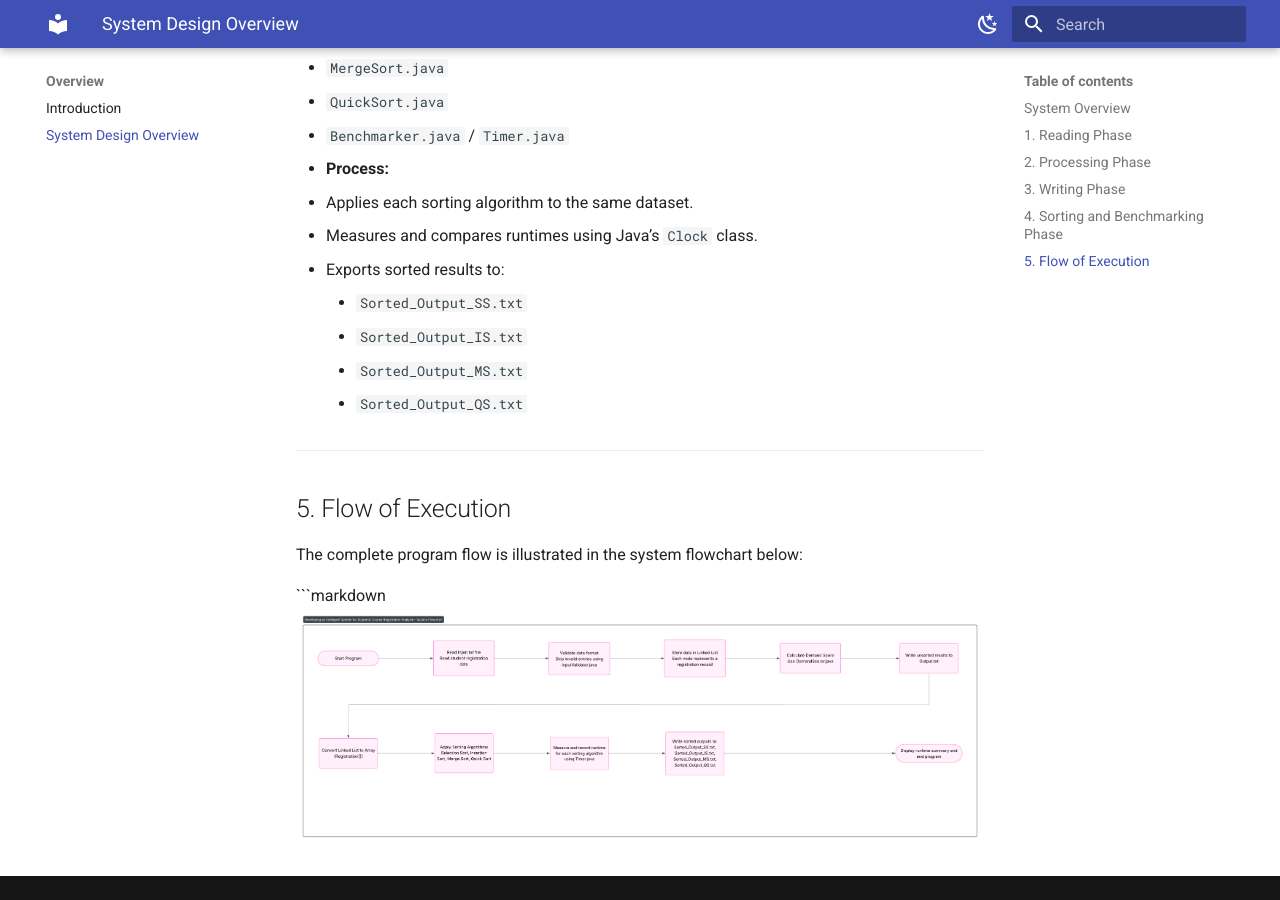
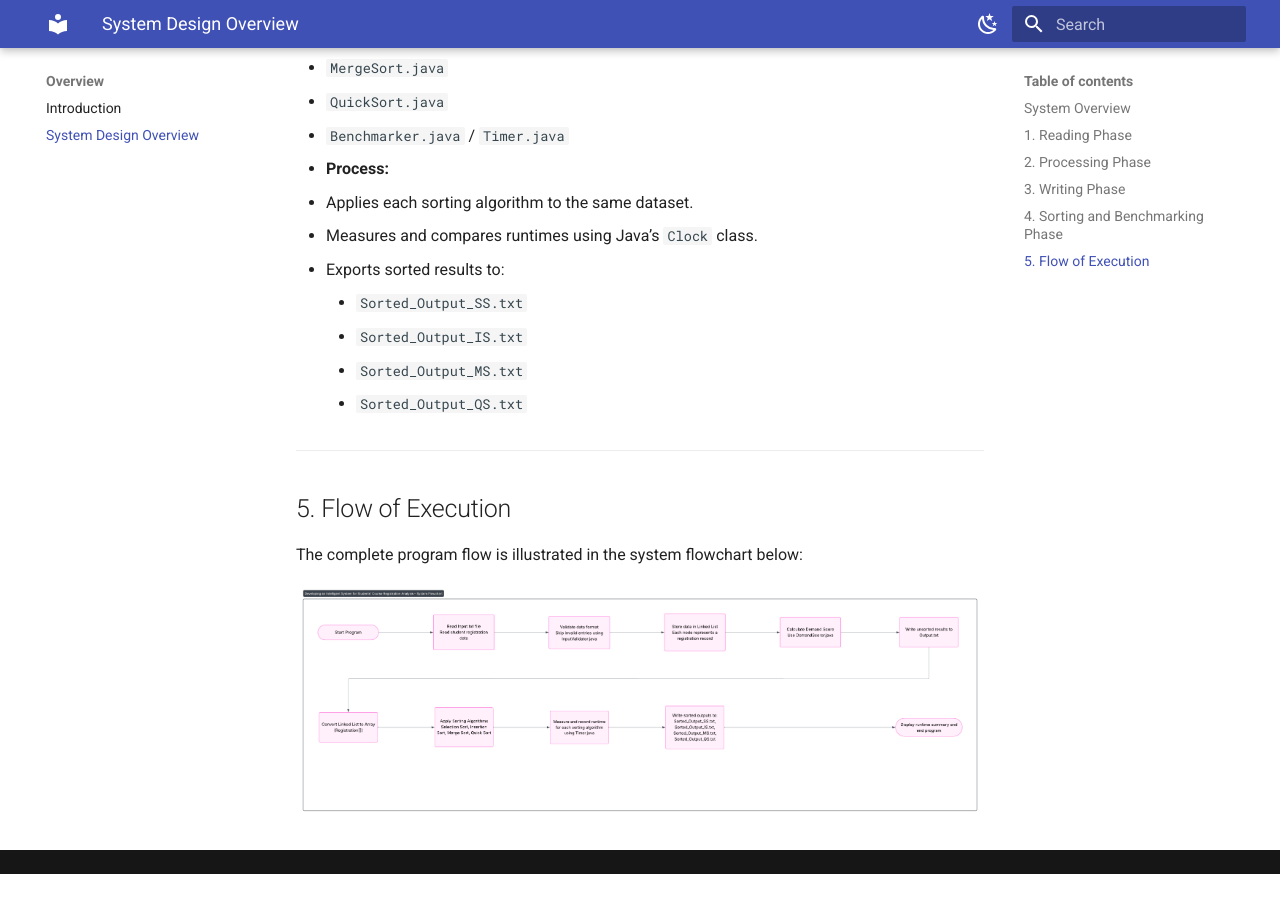
Before and after one commit to Shoug-Alomran/CS210-Project-Linked-List-Implementation-and-Runtime-Analysis, an MkDocs documentation site: the page built from docs/overview/design-overview.md, in a window 1280 px wide and 900 px high, scrolled down 2229 px. Built offline with MkDocs 1.6.1 and Material for MkDocs 9.7.7, drawn with Linux system fonts in a browser that asks for light colours; after the commit the page ends 3103 px from its top, so only the background shows below that.

Commit message:
Fix flowchart image formatting in design overview
Removed markdown formatting from flowchart image.

````diff
--- a/docs/overview/design-overview.md
+++ b/docs/overview/design-overview.md
@@ -88,5 +88,4 @@ The total demand score is computed and stored in each `Registration` node.
 
 The complete program flow is illustrated in the system flowchart below:
 
-```markdown
 ![System Flowchart](../assets/images/flowchart.png)
````
